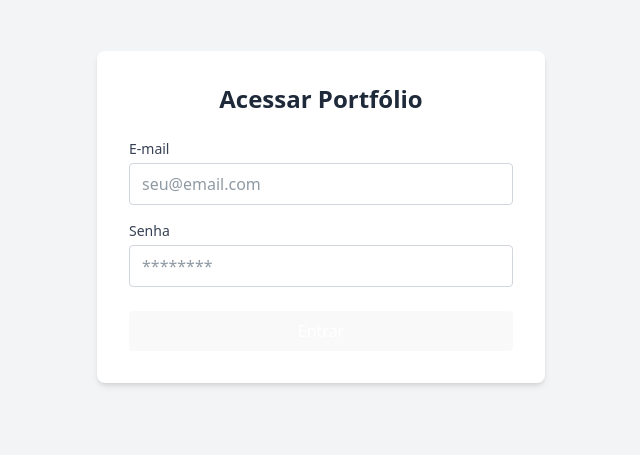
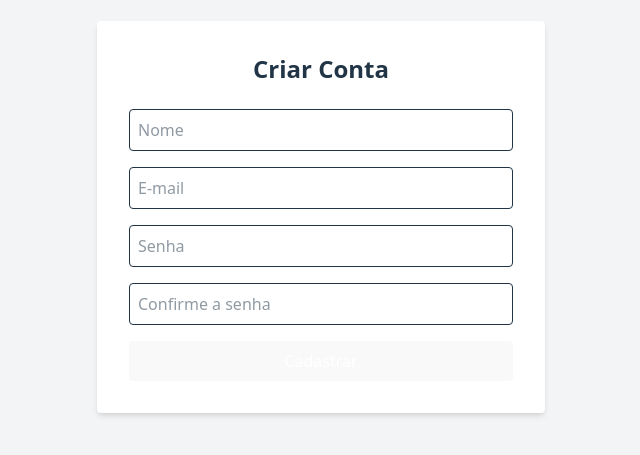
Before and after one commit to igrrsantos/portfolio-front, a React (Vite) app: page /signup in a window 1280 px wide. Before the commit this address led to /login. Shown: the part 183-638 px from the top of the page, without its empty margins (319-959 px from the left). Built offline with nearby package versions, Linux system fonts and the light colour scheme.

Commit message:
Create account page

```diff
--- a/src/App.tsx
+++ b/src/App.tsx
@@ -7,6 +7,7 @@ import LoadingSpinner from './components/LoadingSpinner'; // Crie este component
 import ProjectDetail from './pages/ProjectDetail';
 import Layout from './components/Layout';
 import EditProject from './pages/EditProject';
+import SignupForm from './auth/SignupForm';
 
 function App() {
   const { user, isLoading } = useAuthContext();
@@ -34,6 +35,7 @@ function App() {
         path="/projects/:id/edit"
         element={<Layout>{user ? <EditProject /> : <Navigate to="/login" replace />}</Layout>}
       />
+      <Route path="/signup" element={<SignupForm />} />
       <Route path="*" element={<Navigate to="/projects" />} />
     </Routes>
   );
--- a/src/auth/LoginForm.tsx
+++ b/src/auth/LoginForm.tsx
@@ -1,7 +1,7 @@
 import { useState } from 'react';
 import api from '../api/client';
 import { useAuthContext } from './AuthContext';
-import { useLocation, useNavigate } from 'react-router-dom';
+import { Link, useLocation, useNavigate } from 'react-router-dom';
 
 export default function LoginForm() {
   const navigate = useNavigate();
@@ -78,6 +78,9 @@ export default function LoginForm() {
         >
           Entrar
         </button>
+        <p className="text-center mt-4">
+          Não tem conta? <Link to="/signup" className="text-blue-600">Cadastre-se</Link>
+        </p>
       </form>
     </div>
   );
--- /dev/null
+++ b/src/auth/SignupForm.tsx
@@ -0,0 +1,89 @@
+import { useState } from 'react';
+import api from '../api/client';
+import { useNavigate } from 'react-router-dom';
+import { useAuthContext } from './AuthContext';
+
+export default function SignupForm() {
+  const { setAuth } = useAuthContext();
+  const navigate = useNavigate();
+
+  const [form, setForm] = useState({
+    name: '',
+    email: '',
+    password: '',
+    password_confirmation: '',
+  });
+  const [error, setError] = useState('');
+
+  const handleChange = (e: React.ChangeEvent<HTMLInputElement>) => {
+    setForm({ ...form, [e.target.name]: e.target.value });
+  };
+
+  const handleSubmit = async (e: React.FormEvent) => {
+    e.preventDefault();
+
+    try {
+      const response = await api.post('/signup', form);
+      const { token, user } = response.data;
+
+      setAuth(user, token);
+      navigate('/projects');
+    } catch (err: any) {
+      setError(err.response?.data?.errors?.[0] || 'Erro ao criar conta');
+    }
+  };
+
+  return (
+    <div className="min-h-screen flex items-center justify-center bg-gray-100">
+      <form
+        onSubmit={handleSubmit}
+        className="bg-white p-8 rounded shadow-md w-full max-w-md"
+      >
+        <h2 className="text-2xl font-bold mb-6 text-center">Criar Conta</h2>
+        {error && <p className="text-red-500 mb-4">{error}</p>}
+
+        <input
+          name="name"
+          placeholder="Nome"
+          className="w-full p-2 mb-4 border rounded"
+          value={form.name}
+          onChange={handleChange}
+          required
+        />
+        <input
+          name="email"
+          placeholder="E-mail"
+          type="email"
+          className="w-full p-2 mb-4 border rounded"
+          value={form.email}
+          onChange={handleChange}
+          required
+        />
+        <input
+          name="password"
+          placeholder="Senha"
+          type="password"
+          className="w-full p-2 mb-4 border rounded"
+          value={form.password}
+          onChange={handleChange}
+          required
+        />
+        <input
+          name="password_confirmation"
+          placeholder="Confirme a senha"
+          type="password"
+          className="w-full p-2 mb-4 border rounded"
+          value={form.password_confirmation}
+          onChange={handleChange}
+          required
+        />
+        <button
+          type="submit"
+          className="w-full bg-black text-white py-2 rounded hover:bg-gray-800"
+        >
+          Cadastrar
+        </button>
+      </form>
+    </div>
+  );
+}
```
